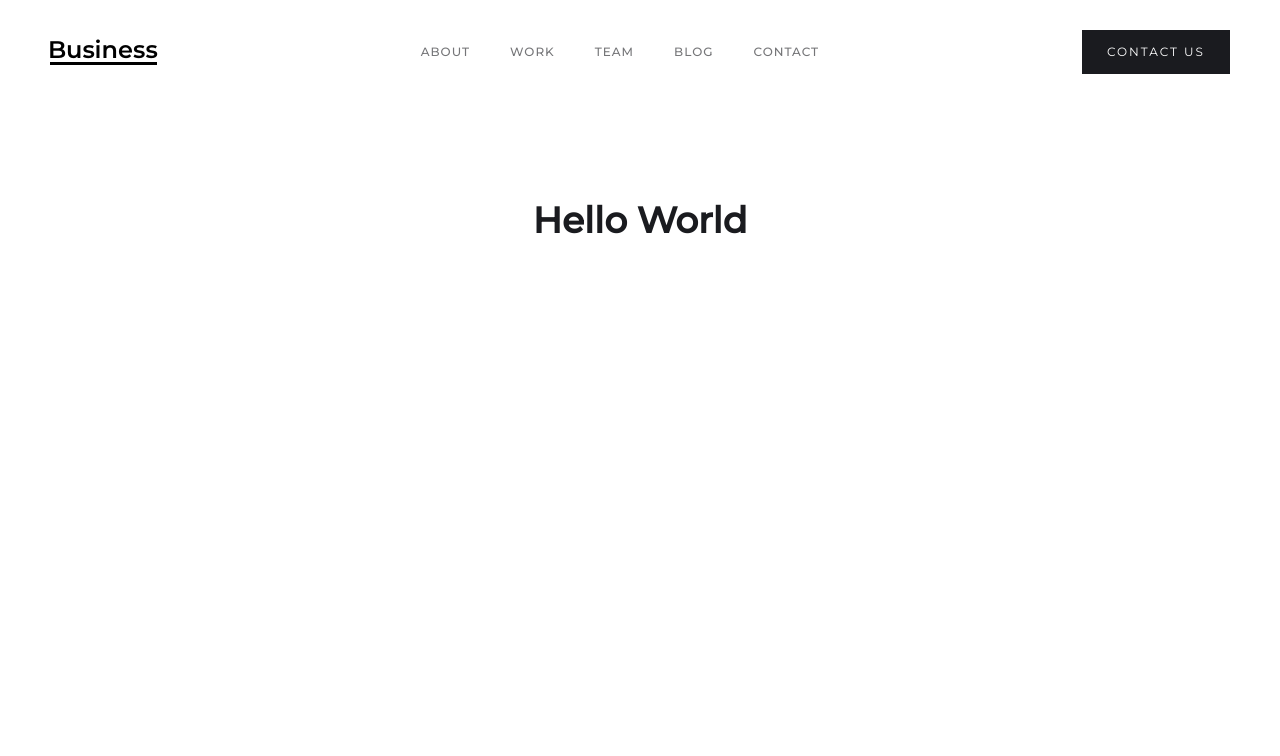
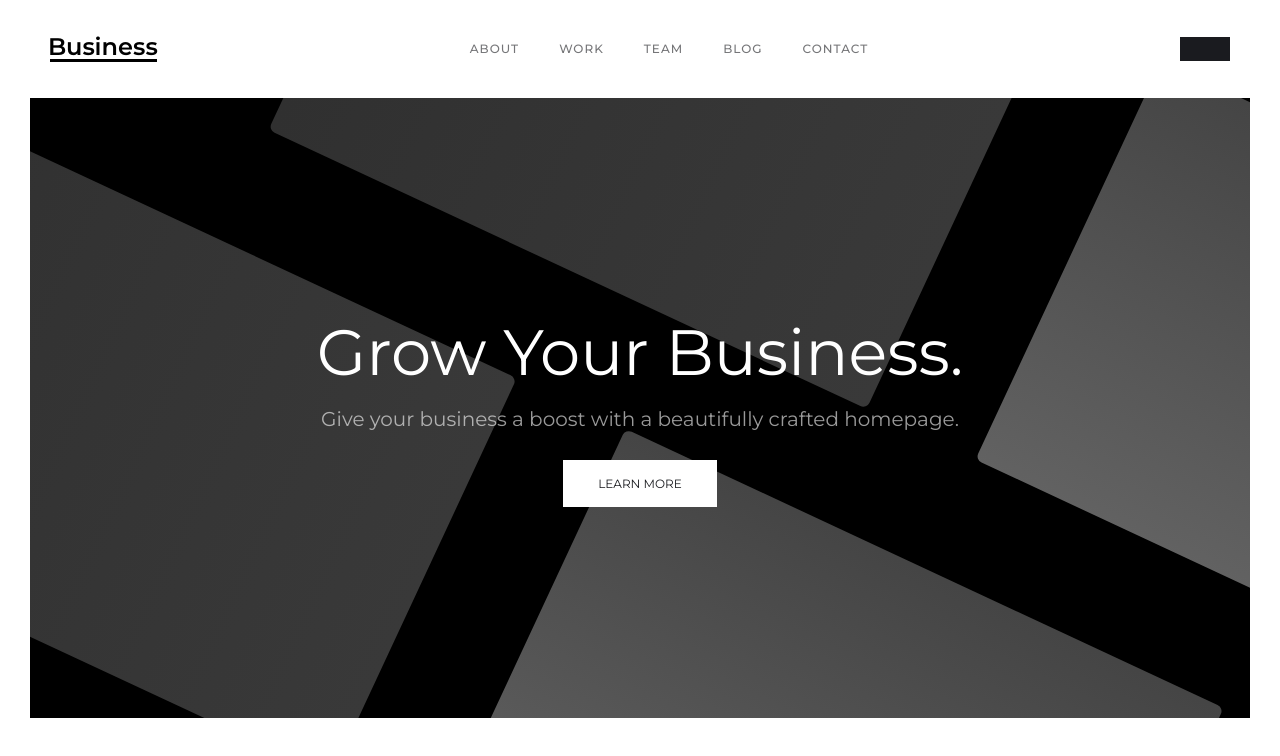
Before and after one commit to josephayman/nextjs-webflow-template, a Next.js app: page / in a window 1280 px wide. Shown: the top 756 px of the page. Built offline with nearby package versions, Linux system fonts and the light colour scheme.

Commit message:
Add IntroHeader component and update Button component

```diff
--- a/src/app/page.tsx
+++ b/src/app/page.tsx
@@ -1,9 +1,9 @@
+import IntroHeader from "@/app/ui/headers/intro-header";
+
 export default function Home() {
   return (
     <>
-      <main className="flex min-h-screen flex-col items-center justify-between p-24">
-        <p className="text-4xl font-bold">Hello World</p>
-      </main>
+      <IntroHeader />
     </>
   );
 }
--- a/src/app/ui/buttons/index.tsx
+++ b/src/app/ui/buttons/index.tsx
@@ -4,37 +4,35 @@ import clsx from "clsx";
 
 type ButtonProps = {
   href?: string;
-  text: string;
+  children?: React.ReactNode;
   big?: boolean;
+  color?: "white" | "black";
 };
 
-export default function Button({ href, text, big = false }: ButtonProps) {
+export default function Button({
+  href,
+  children,
+  big = false,
+  color = "black",
+}: ButtonProps) {
   if (!href) {
-    return (
-      <button
-        className={clsx(
-          "select-none tracking-2px text-white uppercase no-underline bg-dark hover:bg-dark-gray",
-          big
-            ? "px-35px py-16px text-p-xs leading-p-xs"
-            : "px-25px py-12px text-p-xs leading-p-xs"
-        )}
-      >
-        {text}
-      </button>
-    );
+    return <button>{children}</button>;
   }
 
   return (
     <Link
       href={href}
       className={clsx(
-        "select-none tracking-2px text-white uppercase no-underline bg-dark hover:bg-dark-gray",
+        "select-none tracking-2p uppercase no-underline",
         big
           ? "px-35px py-16px text-p-xs leading-p-xs"
-          : "px-25px py-12px text-p-xs leading-p-xs"
+          : "px-25px py-12px text-p-xs leading-p-xs",
+        color === "white"
+          ? "bg-white text-dark hover:bg-slate-50"
+          : "bg-dark text-white hover:bg-dark-gray"
       )}
     >
-      {text}
+      {children}
     </Link>
   );
 }
--- /dev/null
+++ b/src/app/ui/headers/intro-header.tsx
@@ -0,0 +1,33 @@
+import React from "react";
+import { HeadingJumbo, Paragraph } from "../typography";
+import Button from "@/app/ui/buttons";
+
+export default function IntroHeader() {
+  return (
+    <div className="flex justify-center items-center mb-100px h-header-lg bg-white bg-hero-pattern">
+      <IntroContent>
+        <Introtext>
+          <HeadingJumbo color="white">Grow your business.</HeadingJumbo>
+          <Paragraph size="big" color="white" opacity="de-emphasized">
+            Give your business a boost with a beautifully crafted homepage.
+          </Paragraph>
+        </Introtext>
+        <Button big color="white" href="/about">Learn More</Button>
+      </IntroContent>
+    </div>
+  );
+}
+
+type IntroContentProps = {
+  children: React.ReactNode;
+};
+
+const IntroContent = ({ children }: IntroContentProps) => (
+  <div className="text-center mobile-landscape:w-70% mb-20px max-w-1140px w-80%">
+    {children}
+  </div>
+);
+
+const Introtext = ({ children }: IntroContentProps) => (
+  <div className="tablet:w-80% mx-auto mb-35px w-auto">{children}</div>
+);
--- a/tailwind.config.ts
+++ b/tailwind.config.ts
@@ -8,6 +8,9 @@ const config: Config = {
   ],
   theme: {
     extend: {
+      backgroundImage: {
+        "hero-pattern": "url('/portfolio2-wide.svg')",
+      },
       colors: {
         dark: "#1a1b1f",
         "dark-gray": "#32343a",
@@ -88,6 +91,7 @@ const config: Config = {
       },
       width: {
         "70%": "70%",
+        "80%": "80%",
         "90%": "90%",
       },
       borderWidth: {
```
Also changed, not shown: public/portfolio2-wide.svg (added).
